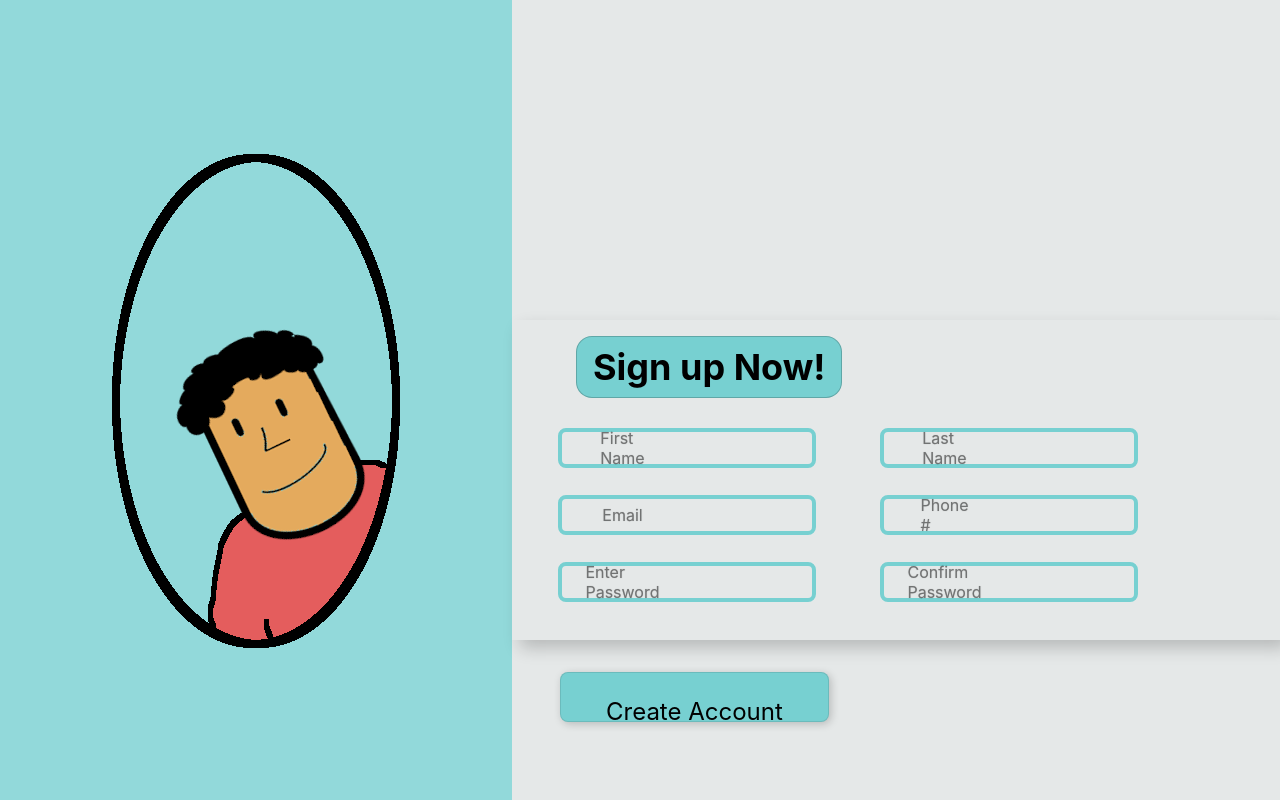
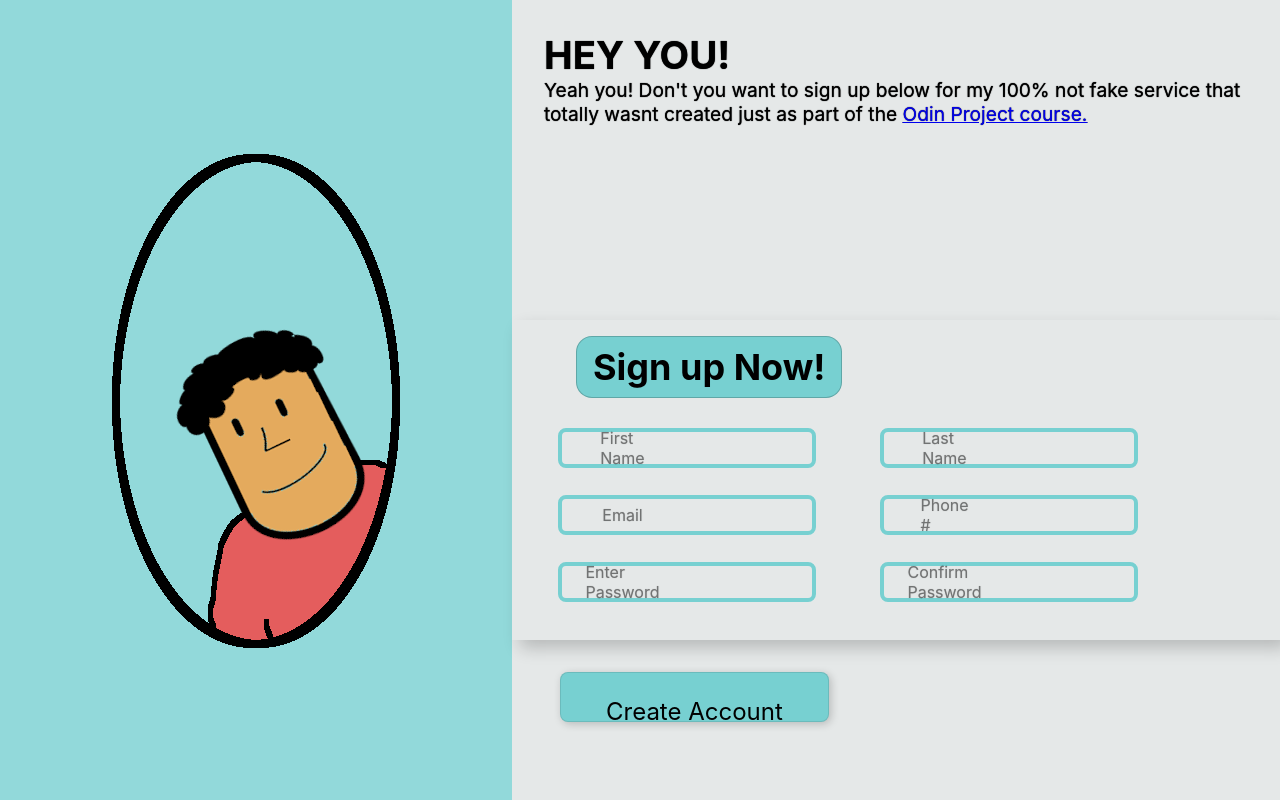
Before and after one commit to EnzoDFer/sign-up-form, a React (Create React App) app in the folder sign-up-form/: page / in a window 1280 px wide. Built offline with nearby package versions, Linux system fonts and the light colour scheme.

Commit message:
Add content text

```diff
--- a/sign-up-form/src/App.js
+++ b/sign-up-form/src/App.js
@@ -11,7 +11,12 @@ function App() {
           </Banner>
       </BannerWrapper>
       <ContentWrapper>
-        <Content></Content>
+        <Content>
+          <h1>HEY YOU!</h1>
+          <div>Yeah you! Don't you want to sign up below for my 100% not fake service that
+            totally wasnt created just as part of the <a href='https://www.theodinproject.com/'>Odin Project course.</a>
+          </div>
+        </Content>
         <Form/>
         <Content></Content>
       </ContentWrapper>
--- a/sign-up-form/src/App.styles.js
+++ b/sign-up-form/src/App.styles.js
@@ -31,14 +31,24 @@ export const Banner = styled.div`
   background-repeat: no-repeat;
 `;
 
+export const TitleBanner = styled.div`
+  height: 20%;
+  width: 100%;
+  background: rgb(0,0,0,0.4);
+  position: absolute;
+  top: 30%;
+`;
+
 export const ContentWrapper = styled.div`
   display: grid;
   grid-template-rows: 0.4fr 0.4fr 0.2fr;
-  grid-template-columns: none;
+  grid-template-columns: auto;
   background: rgb(189, 198, 198,0.4);
-
 `;
 
 export const Content = styled.div`
   background: transparent;
+  padding: 2rem;
+  font-size: 1.2rem;
+  text-shadow: 0 0 1px black;
 `;
```
